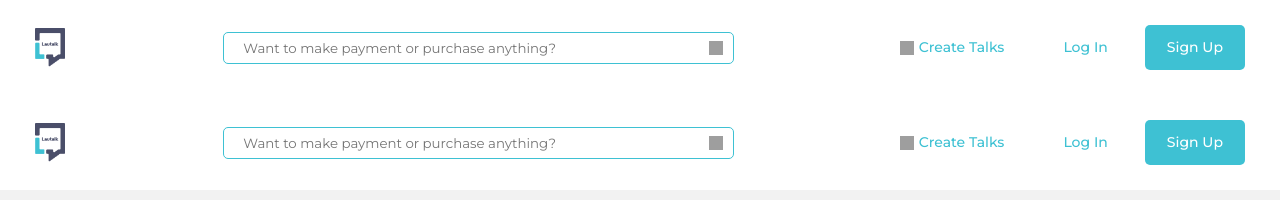
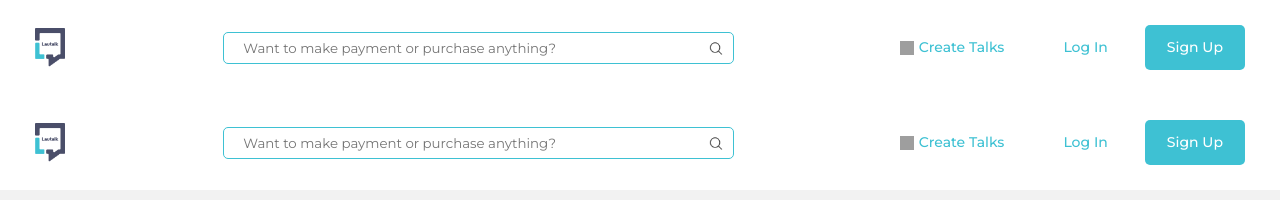
Before and after one commit to AdeDevs/LauTalk, a Next.js app: page /nav in a window 1280 px wide. Shown: the top 200 px of the page. Built offline with nearby package versions, Linux system fonts and the light colour scheme; grey boxes are pictures that could not be loaded.

Commit message:
Update search button background image path

```diff
--- a/src/app/styles/index.css
+++ b/src/app/styles/index.css
@@ -62,7 +62,7 @@ a {
 }
 
 #srch-btn {
-    background-image: url(/search.png);
+    background-image: url(/assets/search.png);
     background-position: center;
     background-size: cover;
     padding: 7px;
```
